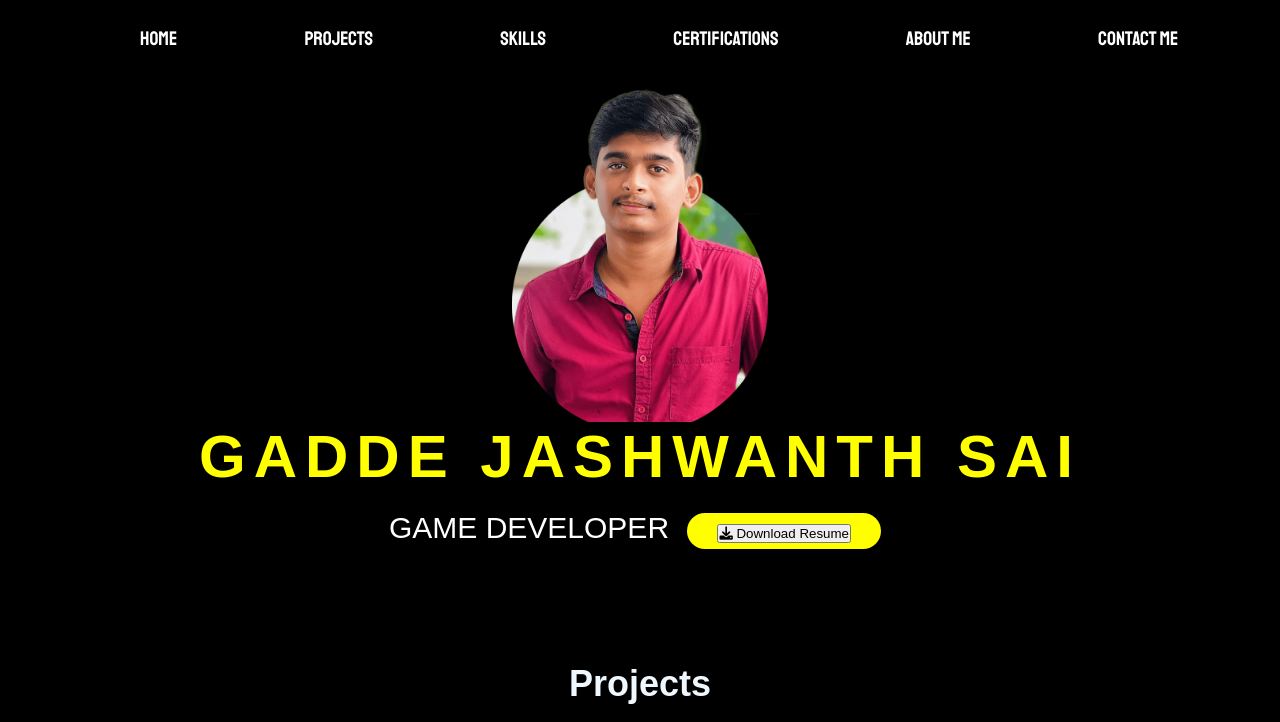
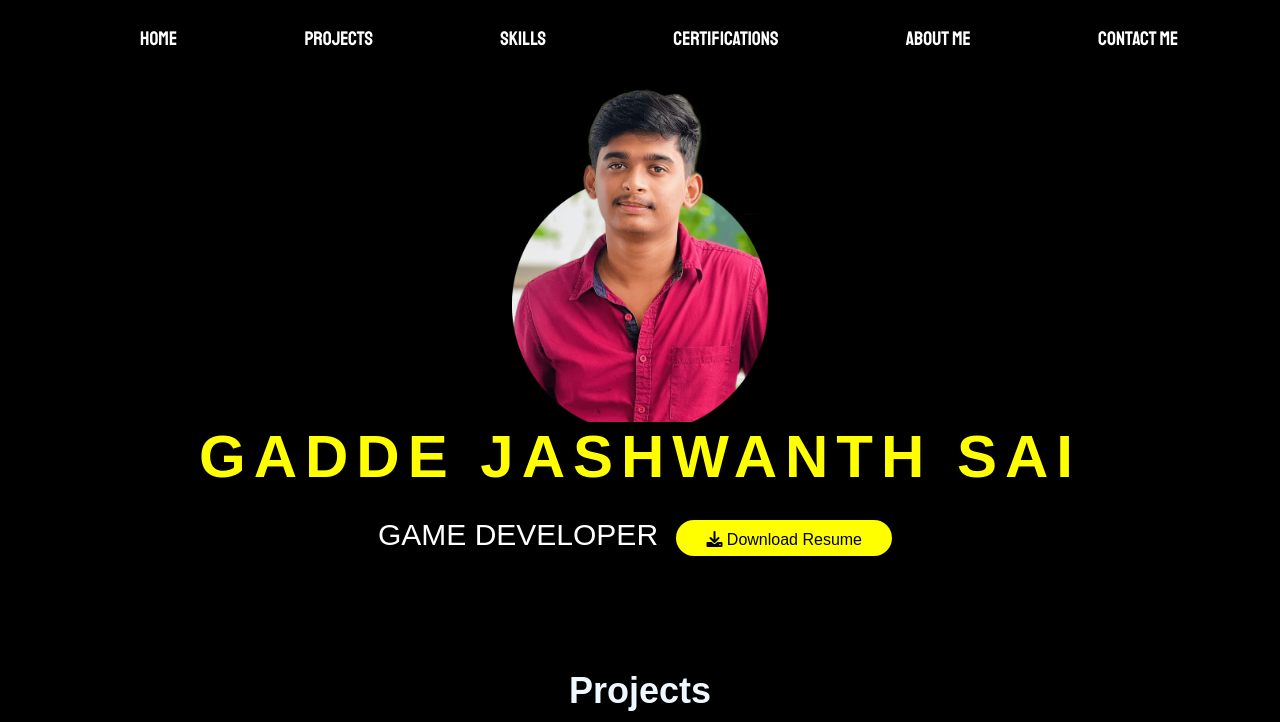
Before and after one commit to jashu0022/protfolio_jashu, a plain HTML site: page index.html in a window 1280 px wide. Shown: the top 722 px of the page. Drawn offline with Linux system fonts and the light colour scheme.

Commit message:
Update style.css

```diff
--- a/style.css
+++ b/style.css
@@ -138,6 +138,16 @@ body {
   display: block;
 }
 
+.btn_con{
+  background: transparent;
+    border: none;
+    cursor: pointer;
+    font-size: 16px;
+    margin-top: 20px;
+}
+.btn_con:hover{
+  color: white;
+}
 .text1 {
   color: yellow;
   font-size: 60px;
```
